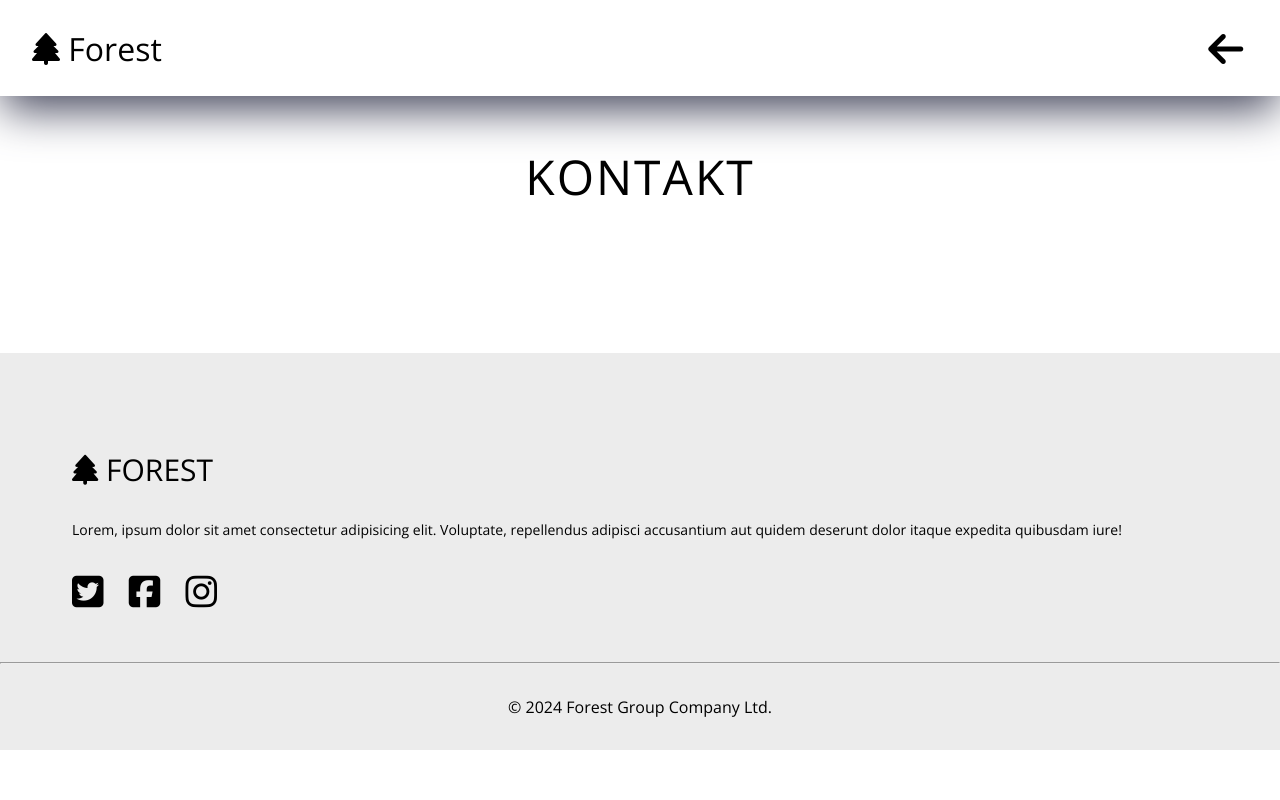
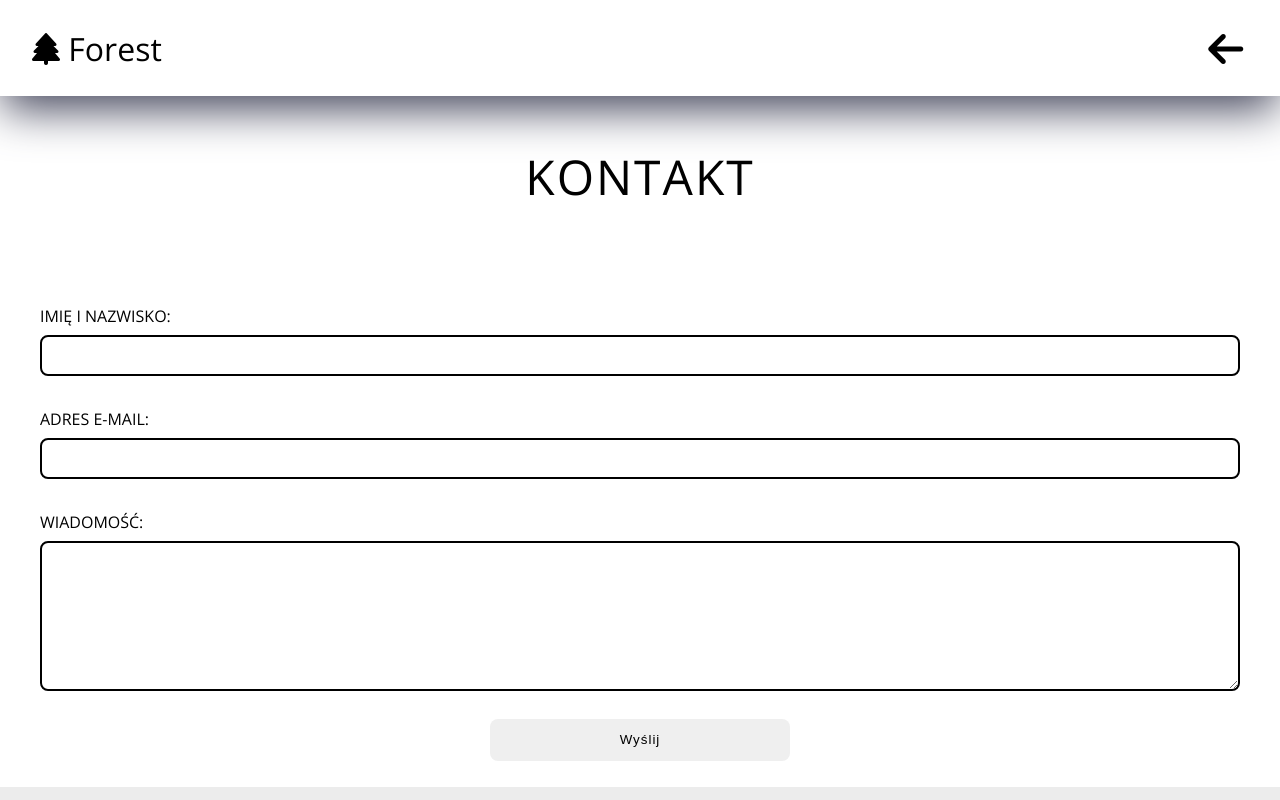
Before and after one commit to Zielsone/Forest, a website: page contact.html in a window 1280 px wide. Shown: the top 800 px of the page. Drawn offline with nearby package versions, Linux system fonts and the light colour scheme.

Commit message:
Adding a contact subpage

```diff
--- a/contact.html
+++ b/contact.html
@@ -33,9 +33,25 @@
       </div>
     </button>
 
-    <section class="offers section-padding section" id="offers">
+    <section class="contact section-padding section" id="contact">
       <div class="wrapper">
         <h2 class="section-heading">kontakt</h2>
+        <form class="contact__form">
+          <div class="contact__form-top">
+            <label for="name" class="contact__form-label"
+              >Imię i nazwisko:</label
+            >
+            <input type="text" class="contact__form-input" id="name" />
+
+            <label for="email" class="contact__form-label">Adres e-mail:</label>
+            <input type="text" id="email" class="contact__form-input" />
+          </div>
+
+          <label for="msg" class="contact__form-label">Wiadomość:</label>
+          <textarea id="msg" class="contact__form-textarea"></textarea>
+
+          <button type="submit" class="contact__form-btn">Wyślij</button>
+        </form>
       </div>
     </section>
 
--- a/src/sass/_mixins.scss
+++ b/src/sass/_mixins.scss
@@ -16,3 +16,20 @@
   border: none;
   cursor: pointer;
 }
+
+@mixin activeBtn {
+  background-color: yellowgreen;
+  -webkit-box-shadow: 0px 5px 25px -2px yellowgreen;
+  -moz-box-shadow: 0px 5px 25px -2px yellowgreen;
+  box-shadow: 0px 5px 25px -2px yellowgreen;
+
+  animation: pulse 2s infinite;
+}
+
+@mixin contactForm {
+  margin-bottom: 2em;
+  padding: 0.6em 1.2em;
+  border: 2px solid black;
+  border-radius: 8px;
+  font-size: 1.6rem;
+}
--- a/src/sass/main.scss
+++ b/src/sass/main.scss
@@ -137,8 +137,6 @@ body {
     z-index: 10;
   }
 }
-
-//---------------------MAIN------------------------
 
 //---------------------ABOUT SECTION------------------------
 .about {
@@ -293,12 +291,7 @@ body {
 
       &:hover {
         color: $main-color;
-        background-color: yellowgreen;
-        -webkit-box-shadow: 0px 5px 25px -2px yellowgreen;
-        -moz-box-shadow: 0px 5px 25px -2px yellowgreen;
-        box-shadow: 0px 5px 25px -2px yellowgreen;
-
-        animation: pulse 2s infinite;
+        @include activeBtn;
       }
     }
 
@@ -311,6 +304,45 @@ body {
   }
 }
 
+//--------------------- CONTACT ------------------------
+.contact {
+  position: relative;
+  &__form,
+  &__form-top {
+    display: flex;
+    flex-direction: column;
+  }
+
+  &__form-label {
+    margin-bottom: 0.5em;
+    text-transform: uppercase;
+  }
+
+  &__form-input {
+    @include contactForm;
+  }
+  &__form-textarea {
+    @include contactForm;
+
+    max-width: 100%;
+    width: 100%;
+    min-height: 150px;
+    margin-bottom: 3em;
+  }
+
+  &__form-btn {
+    width: 100%;
+    max-width: 300px;
+    @include cardBtn;
+    letter-spacing: 1px;
+    transition: 0.5s;
+
+    &:hover {
+      color: $main-color;
+      @include activeBtn;
+    }
+  }
+}
 //---------------------FOOTER------------------------
 
 .footer {
```
Also changed, not shown: dist/css/main.min.css, 1 other file.
